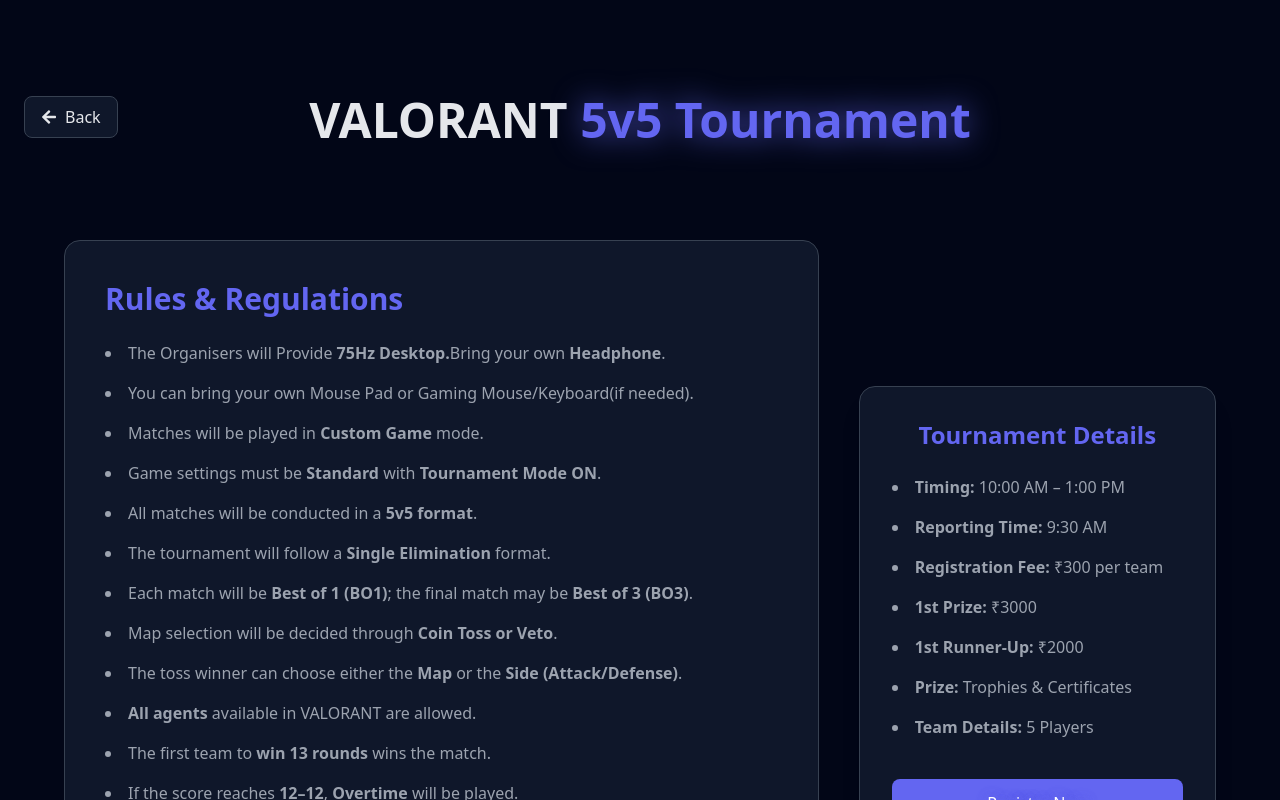
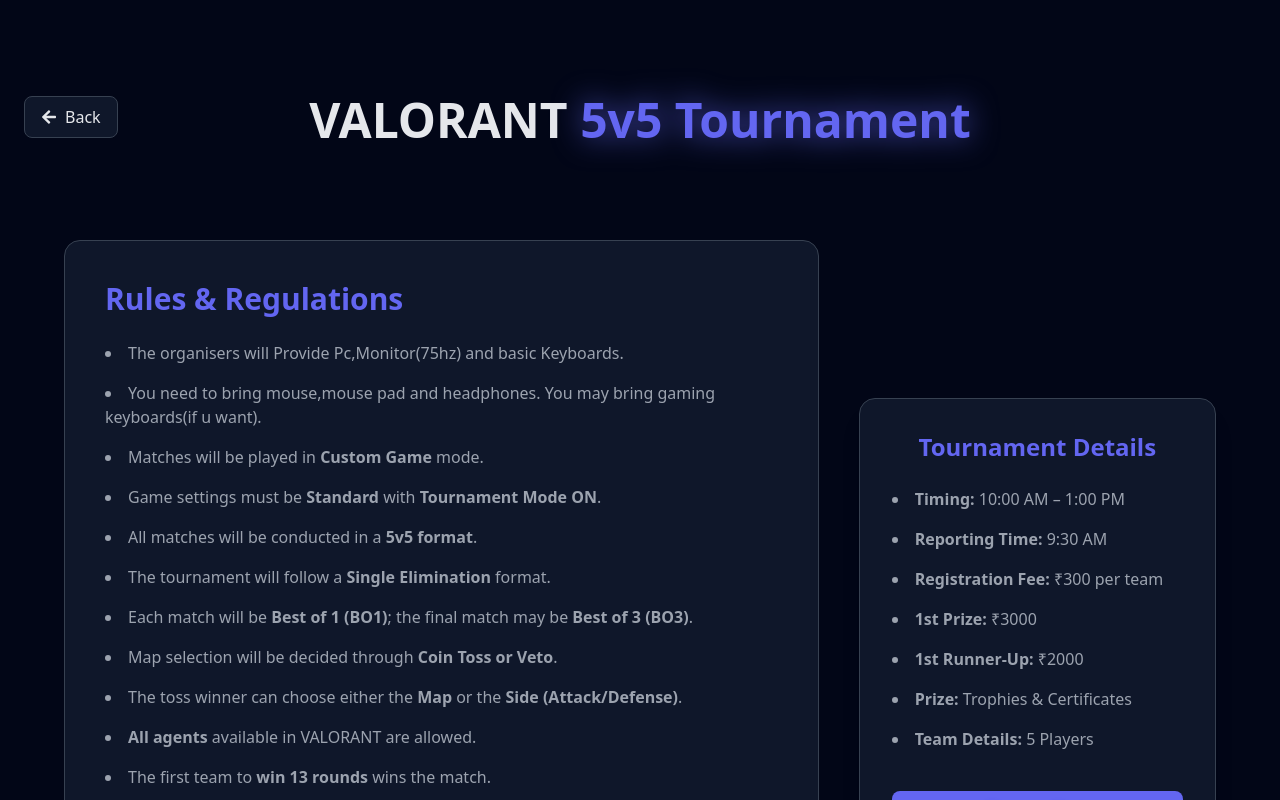
Before and after one commit to Jyoti-461/Vista-Frontend, a React (Vite) app: page /events/valorant in a window 1280 px wide. Shown: the top 800 px of the page. Built offline with nearby package versions, Linux system fonts and the light colour scheme.

Commit message:
Update Valorant.jsx
valo rules confirmed

```diff
--- a/src/pages/Valorant.jsx
+++ b/src/pages/Valorant.jsx
@@ -59,8 +59,8 @@
     </h2>
 
     <ul className="space-y-4 text-gray-400 text-sm md:text-base leading-relaxed list-disc list-inside">
-      <li>The Organisers will Provide <strong>75Hz Desktop.</strong>Bring your own <strong>Headphone</strong>.</li>
-<li>You can bring your own Mouse Pad or Gaming Mouse/Keyboard(if needed). </li>
+      <li>The organisers will Provide Pc,Monitor(75hz) and basic Keyboards.</li>
+<li>You need to bring mouse,mouse pad and headphones. You may bring gaming keyboards(if u want). </li>
       <li>Matches will be played in <strong>Custom Game</strong> mode.</li>
       <li>Game settings must be <strong>Standard</strong> with <strong>Tournament Mode ON</strong>.</li>
       <li>All matches will be conducted in a <strong>5v5 format</strong>.</li>
```
